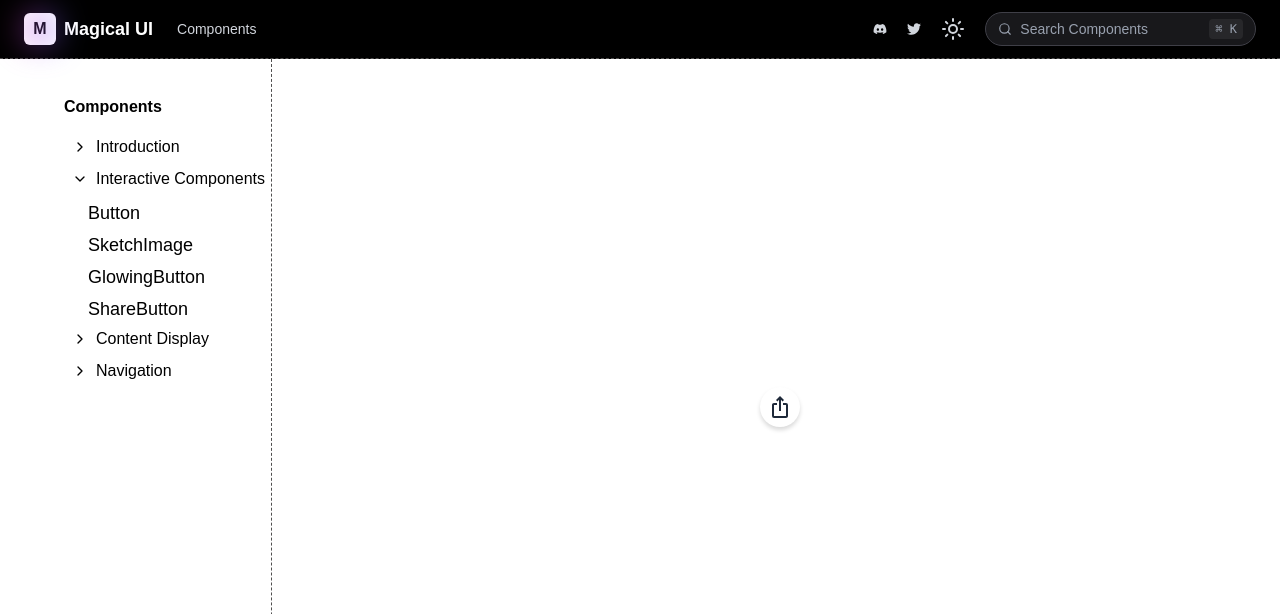
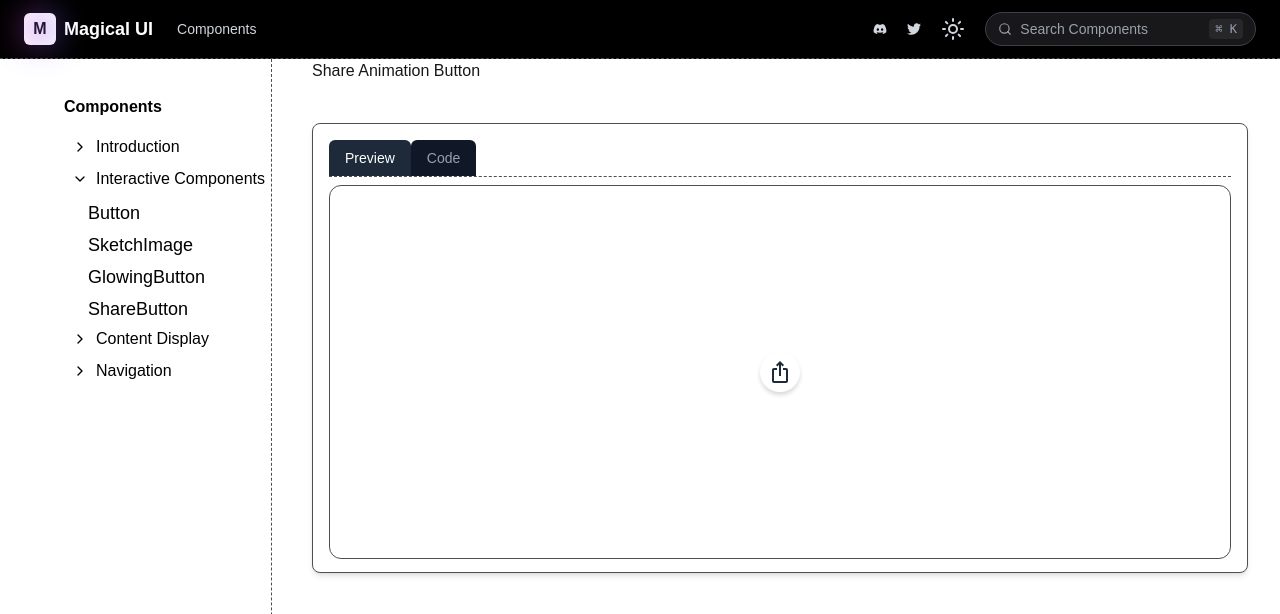
Before and after one commit to 1UDIT/magicalUi, a Next.js app: page /Home/ShareButton in a window 1280 px wide. Shown: the top 614 px of the page. Built offline with nearby package versions, Linux system fonts and the light colour scheme.

Commit message:
added tab

```diff
--- a/package.json
+++ b/package.json
@@ -22,6 +22,7 @@
     "react": "^19.0.0",
     "react-dom": "^19.0.0",
     "react-icons": "^5.5.0",
+    "react-syntax-highlighter": "^15.6.1",
     "tailwind-merge": "^3.3.0"
   },
   "devDependencies": {
@@ -30,6 +31,7 @@
     "@types/node": "^20",
     "@types/react": "^19",
     "@types/react-dom": "^19",
+    "@types/react-syntax-highlighter": "^15.5.13",
     "eslint": "^9",
     "eslint-config-next": "15.3.2",
     "tailwindcss": "^4",
--- a/src/app/(app)/Home/Button/page.tsx
+++ b/src/app/(app)/Home/Button/page.tsx
@@ -1,19 +1,41 @@
 'use client'
-
+import { Prism as SyntaxHighlighter } from 'react-syntax-highlighter';
+import { oneDark } from 'react-syntax-highlighter/dist/esm/styles/prism';
 import { useState } from "react";
 
 const GlowButton = () => {
   const [activeTab, setActiveTab] = useState("Preview");
+
+  const codeString = `
+import React from 'react';
+
+function App() {
+  return (
+    <div className="relative w-full h-full overflow-hidden group items-center justify-center flex">
+      <button
+        className="group/btn relative block h-10 w-1/2 rounded-md bg-gradient-to-br from-black to-neutral-600 font-medium text-white shadow-[0px_1px_0px_0px_#ffffff40_inset,0px_-1px_0px_0px_#ffffff40_inset] dark:bg-zinc-800 dark:from-zinc-900 dark:to-zinc-900 dark:shadow-[0px_1px_0px_0px_#27272a_inset,0px_-1px_0px_0px_#27272a_inset]"
+        type="submit"
+        >
+        Sign up &rarr;
+        <BottomGradient />
+      </button>
+    </div>
+  );
+}
+const BottomGradient = () => {
   return (
     <>
-      {/*<div className="relative w-full h-full overflow-hidden group items-center justify-center flex">
-       <button
-        className="group/btn relative block h-10 w-full rounded-md bg-gradient-to-br from-black to-neutral-600 font-medium text-white shadow-[0px_1px_0px_0px_#ffffff40_inset,0px_-1px_0px_0px_#ffffff40_inset] dark:bg-zinc-800 dark:from-zinc-900 dark:to-zinc-900 dark:shadow-[0px_1px_0px_0px_#27272a_inset,0px_-1px_0px_0px_#27272a_inset]"
-        type="submit"
-      >
-        Sign up &rarr;
-        <BottomGradient />
-      </button> */}
+      <span className="absolute inset-x-0 -bottom-px block h-1 w-full bg-gradient-to-r from-transparent via-cyan-500 to-transparent opacity-0 transition duration-500 group-hover/btn:opacity-100" />
+      <span className="absolute inset-x-10 -bottom-px mx-auto block h-1 w-1/2 bg-gradient-to-r from-transparent via-indigo-500 to-transparent opacity-0 blur-sm transition duration-500 group-hover/btn:opacity-100" />
+    </>
+  );
+};
+export default App;
+`;
+
+  return (
+    <div>
+        <p>Button</p>
       <div className="w-full h-[400px] mx-auto  dark:bg-black bg-white text-white rounded-lg shadow-md p-4 mt-10 border border-[#504f4f] p-2">
         <div className="border-b border-dashed border-[#504f4f]">
           <button
@@ -36,11 +58,11 @@ const GlowButton = () => {
           </button>
         </div>
 
-        <div className="border rounded-xl h-full w-full border-[#504f4f]">
+        <div className="border rounded-xl h-9/10 w-full border-[#504f4f] my-2">
           {activeTab === "Preview" ? (
             <div className="relative w-full h-full overflow-hidden group items-center justify-center flex">
               <button
-                className="group/btn relative block h-10 w-full rounded-md bg-gradient-to-br from-black to-neutral-600 font-medium text-white shadow-[0px_1px_0px_0px_#ffffff40_inset,0px_-1px_0px_0px_#ffffff40_inset] dark:bg-zinc-800 dark:from-zinc-900 dark:to-zinc-900 dark:shadow-[0px_1px_0px_0px_#27272a_inset,0px_-1px_0px_0px_#27272a_inset]"
+                className="group/btn relative block h-10 w-1/2 rounded-md bg-gradient-to-br from-black to-neutral-600 font-medium text-white shadow-[0px_1px_0px_0px_#ffffff40_inset,0px_-1px_0px_0px_#ffffff40_inset] dark:bg-zinc-800 dark:from-zinc-900 dark:to-zinc-900 dark:shadow-[0px_1px_0px_0px_#27272a_inset,0px_-1px_0px_0px_#27272a_inset]"
                 type="submit"
               >
                 Sign up &rarr;
@@ -48,17 +70,20 @@ const GlowButton = () => {
               </button>
             </div>
           ) : (
-            <div>
-              <h2 className="text-lg font-bold">Password</h2>
-              <p className="text-sm text-gray-400 mb-4">
-                Change your password here.
-              </p>
-              {/* Add password form here */}
+            <div className="px-2 h-full overflow-auto rounded-b-lg">
+              <SyntaxHighlighter
+                language="jsx"
+                style={oneDark}
+                showLineNumbers
+              >
+                {codeString}
+              </SyntaxHighlighter>
             </div>
+
           )}
         </div>
       </div>
-    </>
+    </div>
   );
 };
 
--- a/src/app/(app)/Home/ShareButton/page.tsx
+++ b/src/app/(app)/Home/ShareButton/page.tsx
@@ -4,10 +4,19 @@ import { AnimationShareBtn } from '@/Components/UI/AnimationShareBtn'
 import { FaFacebook } from 'react-icons/fa'
 import { BsGithub, BsInstagram, BsTwitterX } from 'react-icons/bs'
 import { FaWhatsapp } from "react-icons/fa";
-import React from 'react'
+import { Prism as SyntaxHighlighter } from 'react-syntax-highlighter';
+import { oneDark } from 'react-syntax-highlighter/dist/esm/styles/prism';
+import { useState } from "react";
 
 const page = () => {
+    const [activeTab, setActiveTab] = useState("Preview");
+
+    const codeString =
+`import React from 'react';
+
+function App() {
   return (
+    <div className="relative w-full h-full overflow-hidden group items-center justify-center flex">
         <div className='flex items-center justify-center h-full'>
             <AnimationShareBtn
                 socialLinks={[
@@ -19,6 +28,67 @@ const page = () => {
                 ]}
             />
         </div>
+    </div>
+  );
+}
+export default App;`;
+
+
+    return (
+        <div>
+            <p>Share Animation Button</p>
+            <div className="w-full h-[450px] mx-auto  dark:bg-black bg-white text-white rounded-lg shadow-md p-4 mt-10 border border-[#504f4f] p-2">
+                <div className="border-b border-dashed border-[#504f4f]">
+                    <button
+                        onClick={() => setActiveTab("Preview")}
+                        className={`py-2 px-4 text-sm font-medium text-center rounded-t-md ${activeTab === "Preview"
+                            ? "bg-gray-800 text-white"
+                            : "bg-gray-900 text-gray-400"
+                            }`}
+                    >
+                        Preview
+                    </button>
+                    <button
+                        onClick={() => setActiveTab("Code")}
+                        className={`py-2 px-4 text-sm font-medium text-center rounded-t-md ${activeTab === "Code"
+                            ? "bg-gray-800 text-white"
+                            : "bg-gray-900 text-gray-400"
+                            }`}
+                    >
+                        Code
+                    </button>
+                </div>
+
+                <div className="border rounded-xl h-9/10 w-full border-[#504f4f] my-2">
+                    {activeTab === "Preview" ? (
+                        <div className="relative w-full h-full overflow-hidden group items-center justify-center flex">
+                            <div className='flex items-center justify-center h-full'>
+                                <AnimationShareBtn
+                                    socialLinks={[
+                                        { icon: <FaFacebook />, color: "#1877f2", url: "#" },
+                                        { icon: <BsGithub />, color: "#25d366", url: "#" },
+                                        { icon: <BsTwitterX />, color: "#000000", url: "#" },
+                                        { icon: <BsInstagram />, color: "#ff4500", url: "#" },
+                                        { icon: <FaWhatsapp />, color: "#0a66c2", url: "#" },
+                                    ]}
+                                />
+                            </div>
+                        </div>
+                    ) : (
+                        <div className="px-2 h-full overflow-auto rounded-b-lg">
+                            <SyntaxHighlighter
+                                language="jsx"
+                                style={oneDark}
+                                showLineNumbers
+                            >
+                                {codeString}
+                            </SyntaxHighlighter>
+                        </div>
+
+                    )}
+                </div>
+            </div>
+        </div>
     )
 }
 
```
Also changed, not shown: 1 other file (tests, documents, lock files or other folders). Lines whose indentation alone changed are shown as unchanged.
